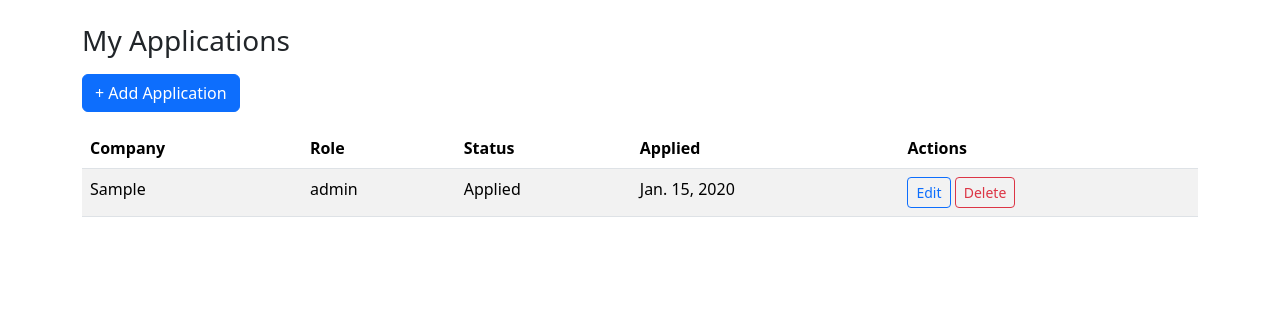
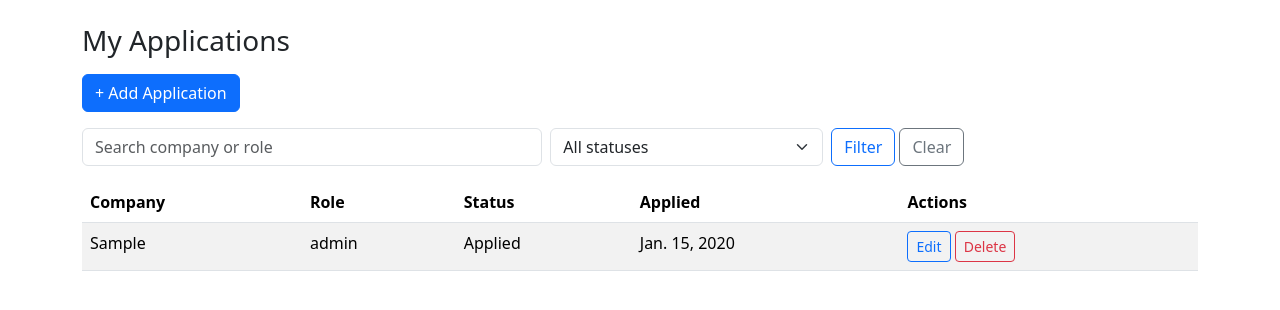
Before and after one commit to Krishnasai1718/job-tracker, a Django app: page / in a window 1280 px wide. Shown: the part 56-366 px from the top of the page. Run offline with Django 5.2, Linux system fonts and the light colour scheme; a user stored in the database is signed in; tables that the repository leaves empty hold one stand-in row (values such as "Sample post").

Commit message:
Add search and status filter to application list

```diff
--- a/applications/templates/applications/application_list.html
+++ b/applications/templates/applications/application_list.html
@@ -5,6 +5,24 @@
 {% block content %}
 <h1 class="h3 mb-3">My Applications</h1>
 <a href="{% url 'application_create' %}" class="btn btn-primary mb-3">+ Add Application</a>
+
+<form method="get" class="row g-2 mb-3">
+  <div class="col-md-5">
+    <input type="text" name="q" value="{{ query }}" class="form-control" placeholder="Search company or role">
+  </div>
+  <div class="col-md-3">
+    <select name="status" class="form-select">
+      <option value="">All statuses</option>
+      {% for value, label in status_choices %}
+      <option value="{{ value }}" {% if value == selected_status %}selected{% endif %}>{{ label }}</option>
+      {% endfor %}
+    </select>
+  </div>
+  <div class="col-md-4">
+    <button type="submit" class="btn btn-outline-primary">Filter</button>
+    <a href="{% url 'application_list' %}" class="btn btn-outline-secondary">Clear</a>
+  </div>
+</form>
 
 <table class="table table-striped">
   <thead>
@@ -23,7 +41,7 @@
       </td>
     </tr>
     {% empty %}
-  <tr><td colspan="5">No applications yet.</td></tr>
+    <tr><td colspan="5">No applications found.</td></tr>
     {% endfor %}
   </tbody>
 </table>
--- a/applications/views.py
+++ b/applications/views.py
@@ -1,6 +1,7 @@
 from django.contrib.auth import login
 from django.contrib.auth.decorators import login_required
 from django.contrib.auth.forms import UserCreationForm
+from django.db.models import Q                                   # CHANGED: new import
 from django.shortcuts import get_object_or_404, redirect, render
 
 from .forms import ApplicationForm
@@ -8,10 +9,28 @@ from .models import Application
 
 
 @login_required
-def application_list(request):
-    # CHANGED: only this user's applications
-    applications = Application.objects.filter(user=request.user).order_by('-applied_date')
-    return render(request, 'applications/application_list.html', {'applications': applications})
+def application_list(request):                                   # CHANGED: whole function
+    applications = Application.objects.filter(user=request.user)
+
+    status = request.GET.get('status', '')
+    query = request.GET.get('q', '').strip()
+
+    if status:
+        applications = applications.filter(status=status)
+    if query:
+        applications = applications.filter(
+            Q(company__icontains=query) | Q(role__icontains=query)
+        )
+
+    applications = applications.order_by('-applied_date')
+
+    context = {
+        'applications': applications,
+        'status_choices': Application.STATUS_CHOICES,
+        'selected_status': status,
+        'query': query,
+    }
+    return render(request, 'applications/application_list.html', context)
 
 
 @login_required
@@ -19,7 +38,6 @@ def application_create(request):
     if request.method == 'POST':
         form = ApplicationForm(request.POST)
         if form.is_valid():
-            # CHANGED: attach the logged-in user before saving
             application = form.save(commit=False)
             application.user = request.user
             application.save()
@@ -31,7 +49,6 @@ def application_create(request):
 
 @login_required
 def application_update(request, pk):
-    # CHANGED: user=request.user means other people's applications give a 404
     application = get_object_or_404(Application, pk=pk, user=request.user)
     if request.method == 'POST':
         form = ApplicationForm(request.POST, instance=application)
@@ -45,7 +62,6 @@ def application_update(request, pk):
 
 @login_required
 def application_delete(request, pk):
-    # CHANGED: same ownership check as update
     application = get_object_or_404(Application, pk=pk, user=request.user)
     if request.method == 'POST':
         application.delete()
```
Lines whose indentation alone changed are shown as unchanged.
